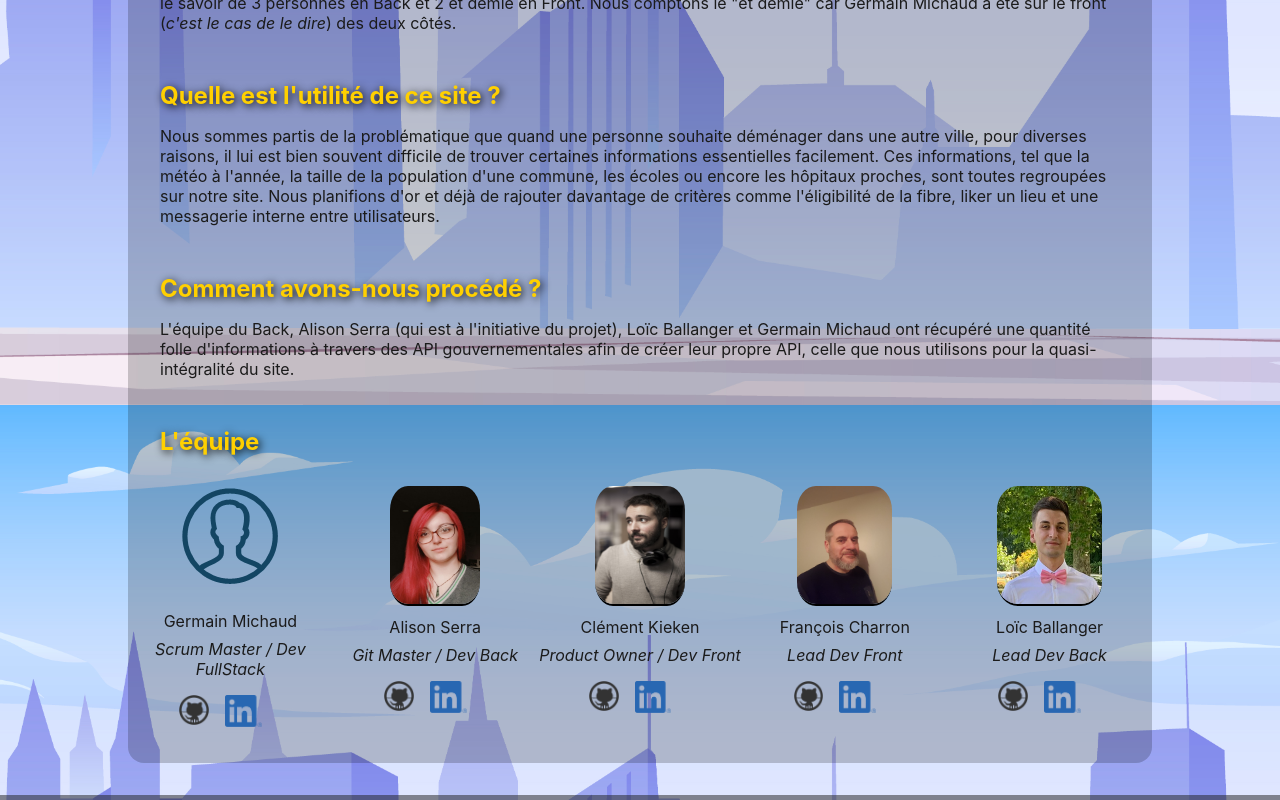
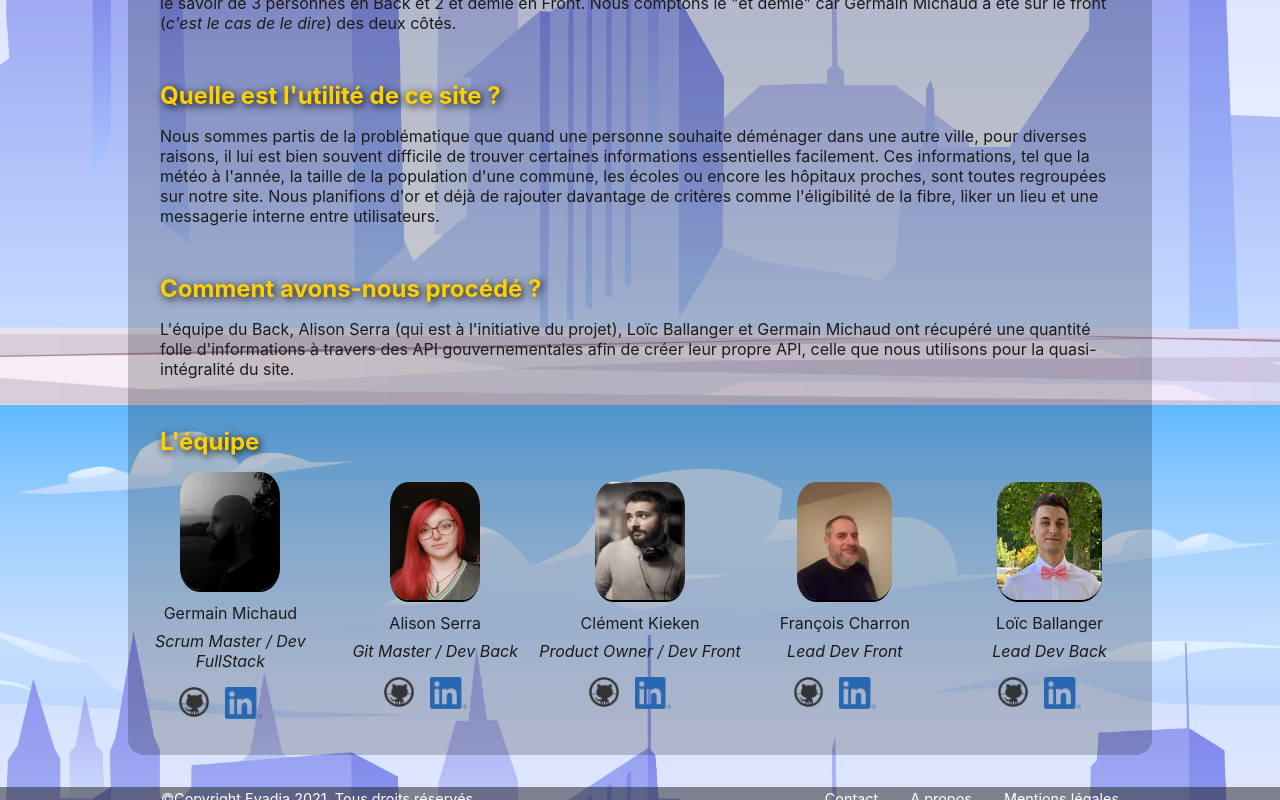
Before and after one commit to Lballanger/Evadia, a React (Vite) app in the folder front/: page /about in a window 1280 px wide. Shown: the part 395-1195 px from the top of the page. Built offline with nearby package versions, Linux system fonts and the light colour scheme; no server answers; a web font is replaced by a local one.

Commit message:
update pictures about page

```diff
--- a/front/src/components/About/index.jsx
+++ b/front/src/components/About/index.jsx
@@ -2,11 +2,12 @@
 import React from 'react';
 import './styles.scss';
 import { motion } from 'framer-motion';
-import avatar from '../../assets/images/avatar.png';
+// import avatar from '../../assets/images/avatar.png';
 import avatarFC from '../../assets/images/FC.jpg';
 import avatarCK from '../../assets/images/CK.jpg';
 import avatarLB from '../../assets/images/LB.png';
 import avatarAS from '../../assets/images/AS.jpg';
+import avatarGM from '../../assets/images/GM.png';
 import git from '../../assets/images/git.png';
 import linkedin from '../../assets/images/linkedin.png';
 
@@ -61,8 +62,8 @@ const About = () => (
                 ease: 'easeInOut',
                 times: [0, 0.2, 0.5, 0.8, 3],
               }}
-              src={avatar}
-              className="About__team__avatar"
+              src={avatarGM}
+              className="About__team__avatarGM"
               alt="avatar"
             />
             <p className="About__team__dev">Germain Michaud</p>
@@ -101,7 +102,7 @@ const About = () => (
             <motion.img
               whileHover={{
                 scale: [1, 2, 2, 1, 1],
-                rotate: [0, 0, -360, -360, -360],
+                rotate: [0, 0, 360, 360, 360],
                 borderRadius: ['20%', '20%', '50%', '50%', '20%'],
               }}
               transition={{
@@ -196,7 +197,7 @@ const About = () => (
             <motion.img
               whileHover={{
                 scale: [1, 2, 2, 1, 1],
-                rotate: [0, 0, -360, -360, -360],
+                rotate: [0, 0, 360, 360, 360],
                 borderRadius: ['20%', '20%', '50%', '50%', '20%'],
               }}
               transition={{
--- a/front/src/components/About/styles.scss
+++ b/front/src/components/About/styles.scss
@@ -121,6 +121,13 @@
       border-bottom: 2px solid black;
       border-radius: 20%;
     }
+    &__avatarGM {
+      width: 100px;
+      height: 120px;
+      text-align: center;
+      border-bottom: 2px solid black;
+      border-radius: 20%;
+    }
   }
 }
 
```
Also changed, not shown: front/src/assets/images/GM.png (added).
